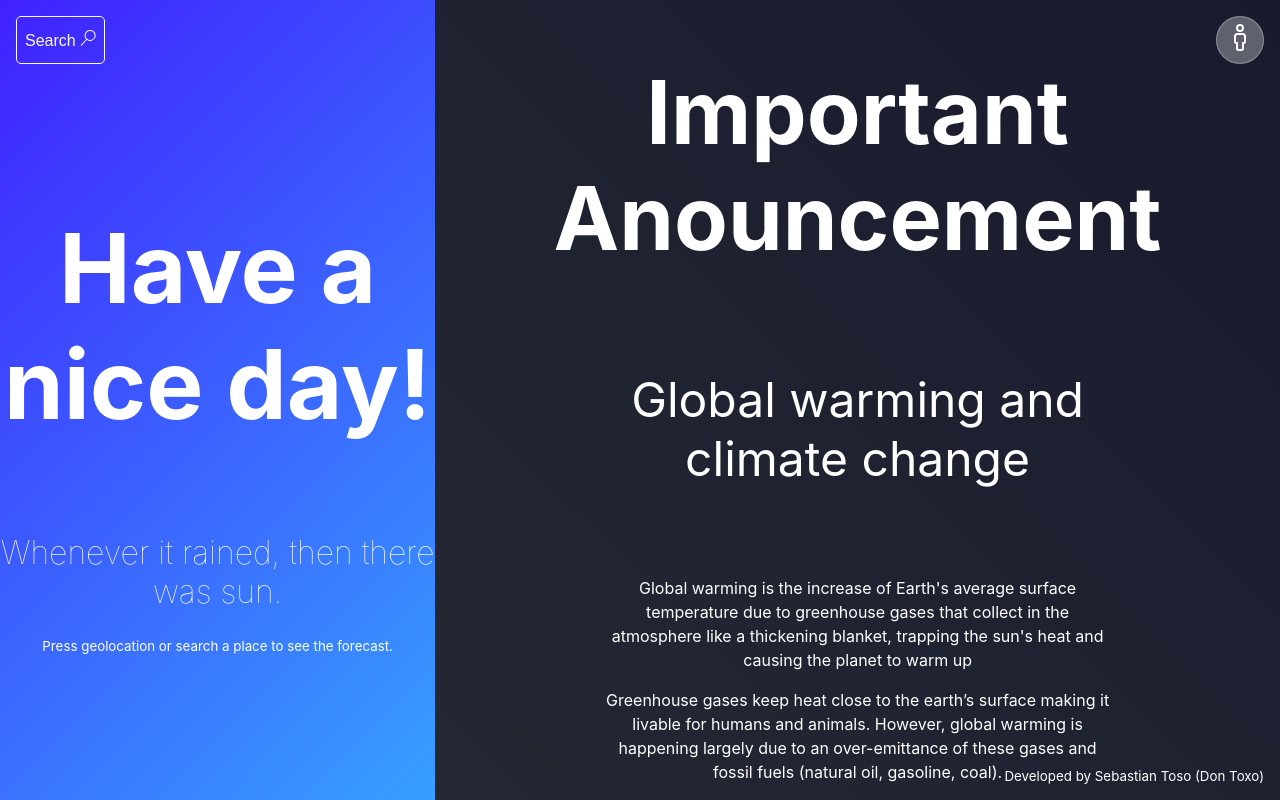
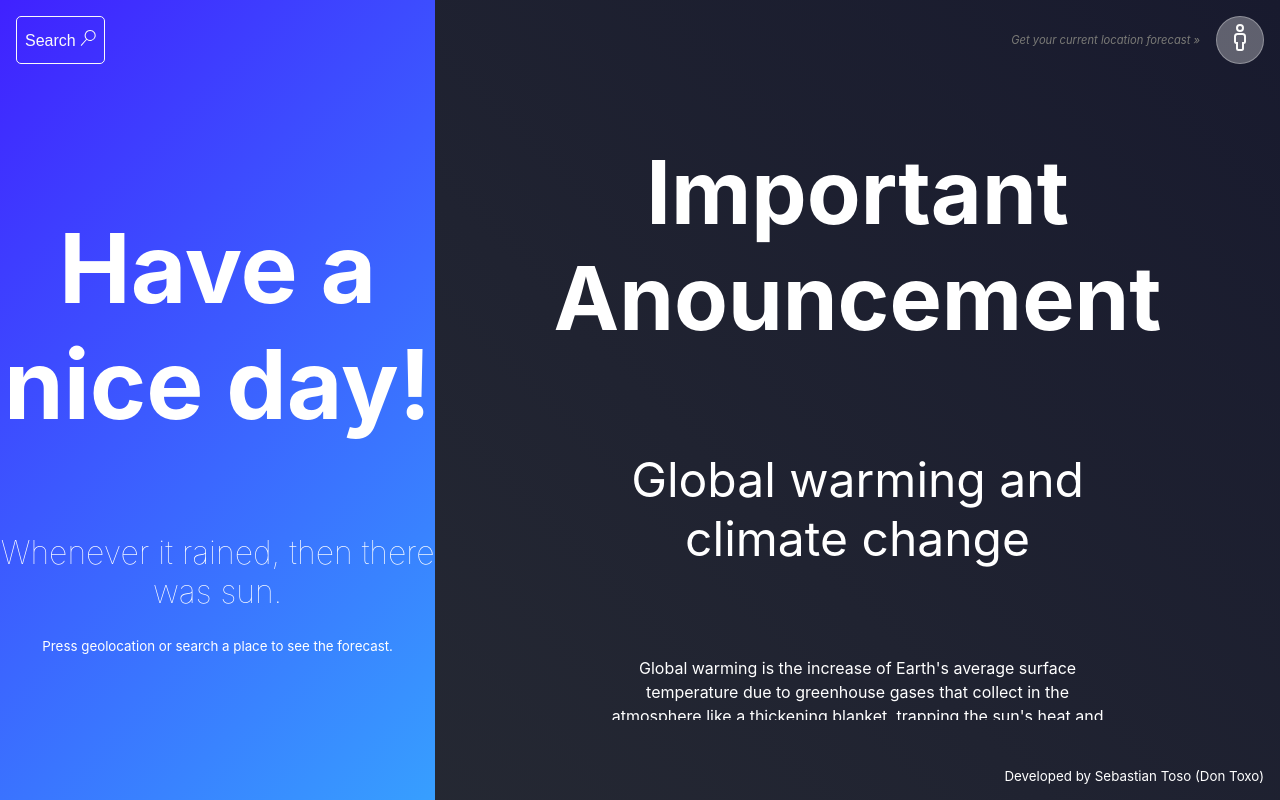
Before and after one commit to Seba-Toso/Gueder-Chanel, a React (Create React App) app: page / in a window 1280 px wide. Built offline with nearby package versions, Linux system fonts and the light colour scheme.

Commit message:
minor changes

```diff
--- a/src/App.css
+++ b/src/App.css
@@ -170,6 +170,13 @@ p {
   background: none;
   border: none;
 }
+.geolocationText {
+  display: none;
+  font-style: italic;
+  font-size: 0.7rem;
+  color: #fafafa;
+  vertical-align: super;
+}
 .search {
   font-size: initial;
   margin: 0;
@@ -281,6 +288,13 @@ input::placeholder{
   }
 }
 
+@media only screen and (max-height: 768px) {
+  .contentContainer {
+    height: 90vh;
+  }
+}
+
+
 @media only screen and (min-width: 720px) {
   input {
     padding: 0.5rem;
@@ -291,6 +305,15 @@ input::placeholder{
   }
   .settings p {
     font-size: 17px;
+  }
+  .todayImage {
+    width: 45%;
+  }
+  .mainContainer div {
+    margin: 0;
+  }
+  .geolocationText {
+    display: initial;
   }
 }
 
@@ -307,7 +330,7 @@ input::placeholder{
   }
   .contentContainer {
     width: 66%;
-    height: 100vh;
+    height: 80vh;
     overflow: scroll;
     justify-content: flex-start;
   }
@@ -348,6 +371,9 @@ input::placeholder{
     bottom: 0;
     right: 0;
   }
+  .geolocationText {
+    color: rgb(123, 123, 119);;
+  }
 
 }
 
--- a/src/App.js
+++ b/src/App.js
@@ -20,17 +20,17 @@ const App = () => {
       .then(response => response.json())
       .then(data => setCurrentLocationData(data))
       .catch(error => console.log(error))
-      console.log('location data, ', currentLocationData);
+      //console.log('location data, ', currentLocationData);
   }
 
   const [ temperatureSystem, setTemperatureSystem ] = useState(false)
   const [ velocitySystem, setVelocitySystem ] = useState(false)
   const handleTemperatureSystem = (check) => {
-      console.log(check);
+      //console.log(check);
       setTemperatureSystem(!temperatureSystem)
   }
   const handleVelocitySystem = () => {
-      console.log();
+      //console.log();
       setVelocitySystem(!velocitySystem)
   }
 
--- a/src/components/contentView.js
+++ b/src/components/contentView.js
@@ -8,7 +8,6 @@ const ContentView = ({currentLocationData, temperatureSystem, velocitySystem}) =
     let week = []
     if(currentLocationData){
         week = currentLocationData.consolidated_weather
-        console.log(week[0].wind_direction.toFixed(0))
     }
 
     const temperatureFormat = {
--- a/src/components/drawer.js
+++ b/src/components/drawer.js
@@ -97,6 +97,7 @@ const Drawer = ({corsEnablingApiURL, handleLocationData, handleTemperatureSystem
                 Search <Icon.VscSearch />
             </button>
             <div>
+                <small className='geolocationText'>Get your current location forecast »</small>
                 <button
                 onClick={handleGeolocation}
                 className="headerBtn geoloc"
```
